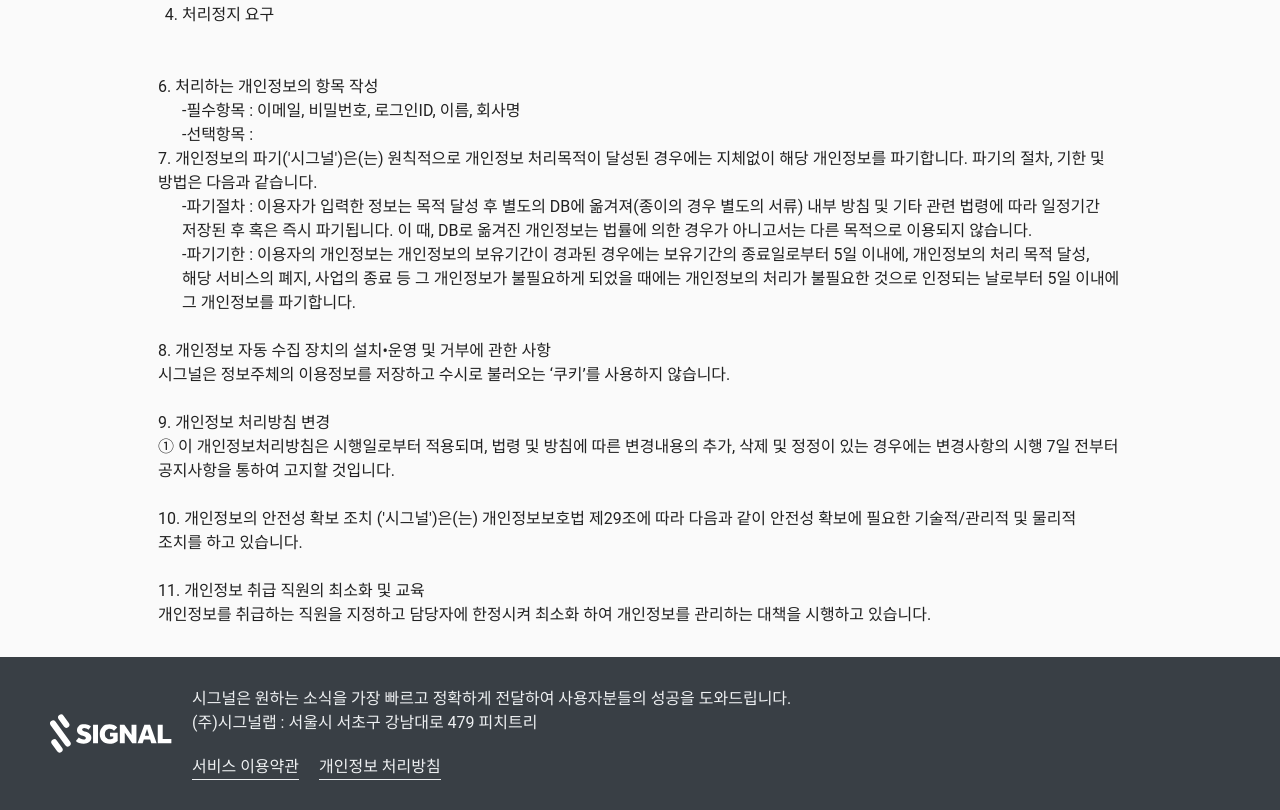
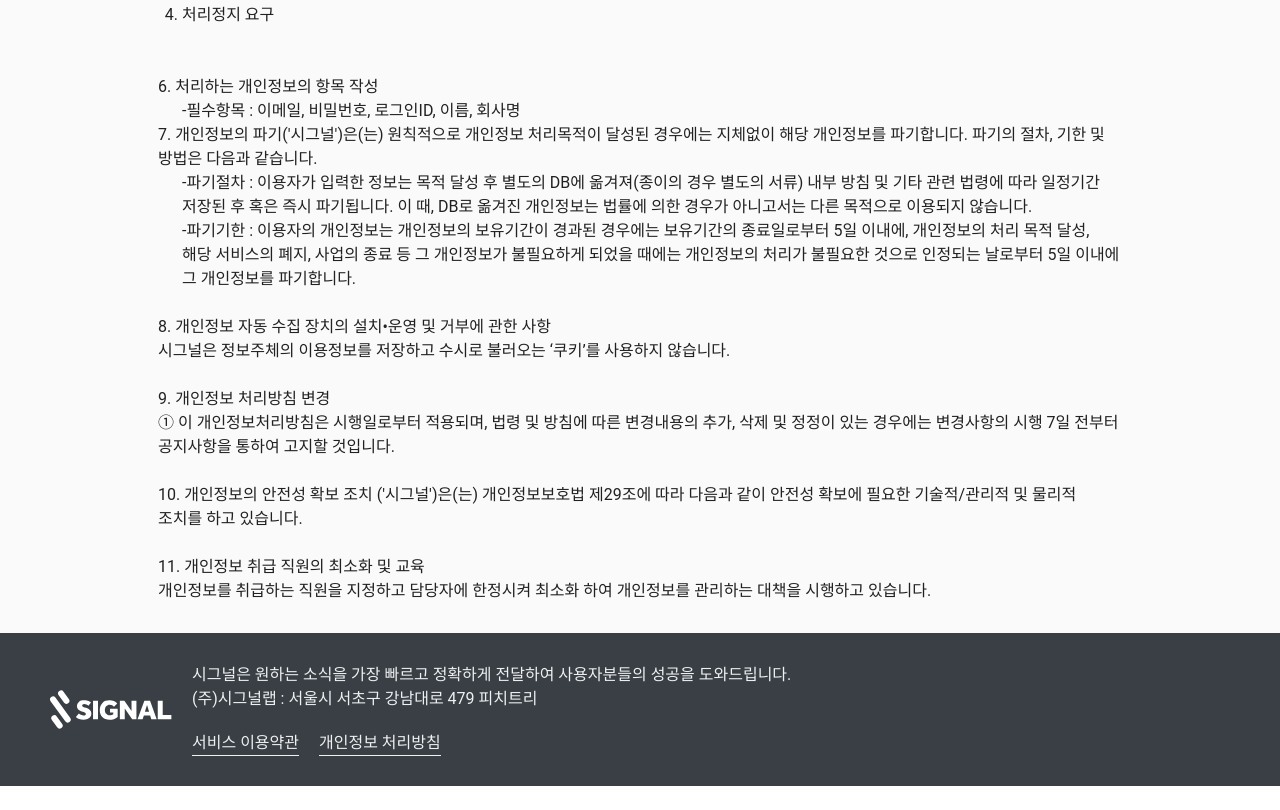
Before and after one commit to Changsik00/Signal, a Vue app: page /policy/privacy in a window 1280 px wide. Shown: the part 1003-1813 px from the top of the page. After the commit the page ends 1789 px from the top, so only its background shows below. Built offline with nearby package versions, Linux system fonts and the light colour scheme; what vue-toasted would draw is missing.

Commit message:
개인정보처리방침 문구 수정

```diff
--- a/src/views/PolicyPrivacy.vue
+++ b/src/views/PolicyPrivacy.vue
@@ -41,7 +41,6 @@
     <br>6. 처리하는 개인정보의 항목 작성
     <ul>
       <li>필수항목 : 이메일, 비밀번호, 로그인ID, 이름, 회사명</li>
-      <li>선택항목 :</li>
     </ul>
     7. 개인정보의 파기('시그널')은(는) 원칙적으로 개인정보 처리목적이 달성된 경우에는 지체없이 해당 개인정보를 파기합니다. 파기의 절차, 기한 및 방법은 다음과 같습니다.
     <ul>
```
